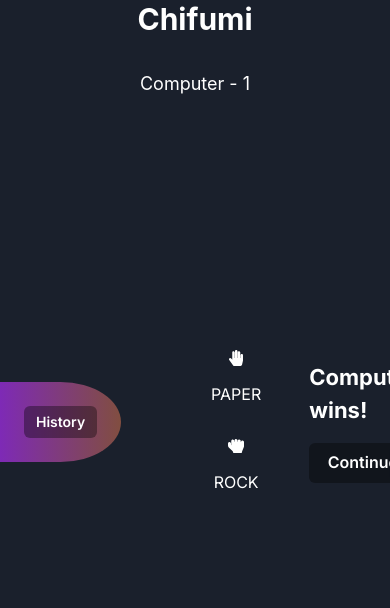
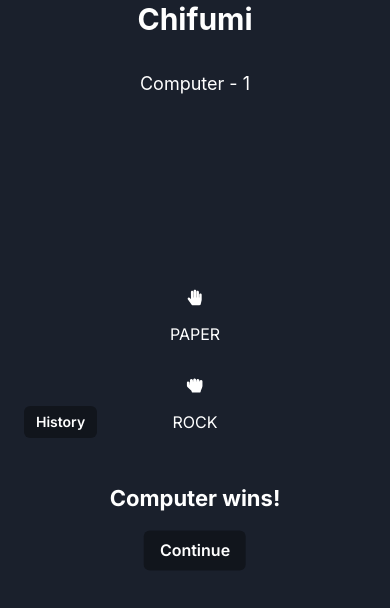
Before and after one commit to seedy/lonestone-test, a Next.js app: page / in a window 390 px wide. Both pictures are taken after a click on the button "ROCK". Shown: the top 608 px of the page. Built offline with nearby package versions, Linux system fonts and the light colour scheme.

Commit message:
feat(responsive): improvements

```diff
--- a/app/page.module.css
+++ b/app/page.module.css
@@ -20,9 +20,8 @@
 .center {
   position: absolute;
   left: 50%;
-  transform: translateX(-50%);
+  transform: translate(-50%, -50%);
   top: 50%;
-  transform: translateY(-50%);
 }
 
 .me {
--- a/components/Result/index.tsx
+++ b/components/Result/index.tsx
@@ -14,12 +14,12 @@ const Result = () => {
 
 
     return (
-        <Flex gap={8} align="center">
+        <Flex gap={8} align="center" justify="center" direction={["column", "column", "row"]}>
         <Flex direction="column">
             <CardChifumi variant={computerMove}/>
             <CardChifumi variant={move} />
         </Flex>
-        <Flex gap={4} direction="column">
+        <Flex gap={4} direction="column" align="center" justify="center">
         <WinText move={move} computerMove={computerMove}/>
         <Button colorScheme="blackAlpha" onClick={onClear}>Continue</Button>
         </Flex>
--- a/components/Score/index.module.scss
+++ b/components/Score/index.module.scss
@@ -1,6 +1,5 @@
 .root {
     border-radius: 0 100% 100% 0;
-    background: linear-gradient(to right, #7e2ab6, #814e40 );
     color: white;
 }
 
--- a/components/Score/index.tsx
+++ b/components/Score/index.tsx
@@ -13,8 +13,8 @@ const Score = () => {
 
     return (
         <>
-        <Flex direction="column" gap={6} p={[6, 12]} className={styles.root}>
-            <Flex direction="column" hideBelow="sm">
+        <Flex direction="column" gap={6} p={[6, 8, 12]} bg={["transparent", "transparent", "linear-gradient(to right, #7e2ab6, #814e40 )"]} className={styles.root}>
+            <Flex direction="column" hideBelow="md">
                 <Heading mb={4} as="h2">Score</Heading>
                 <Heading as="h3" fontSize={16}>Computer : {score[1]}</Heading>
                 <Heading as="h3" fontSize={16} fontWeight="bold">You : {score[0]}</Heading>
--- a/components/WinText/index.tsx
+++ b/components/WinText/index.tsx
@@ -11,10 +11,10 @@ const WinText = ({move, computerMove}: WinTextProps) => {
 
     if (didIWin === null) {
         return (
-            <Text fontSize={22} fontWeight="bold" color="white">Draw !</Text>
+            <Text whiteSpace="nowrap" fontSize={22} fontWeight="bold" color="white">Draw !</Text>
         )
     }
-    return didIWin ? <Text fontSize={22} fontWeight="bold" color="white">You win!</Text> : <Text fontSize={22} fontWeight="bold" color="white">Computer wins!</Text>
+    return didIWin ? <Text whiteSpace="nowrap" fontSize={22} fontWeight="bold" color="white">You win!</Text> : <Text whiteSpace="nowrap" fontSize={22} fontWeight="bold" color="white">Computer wins!</Text>
 }
 
 export default WinText
```
